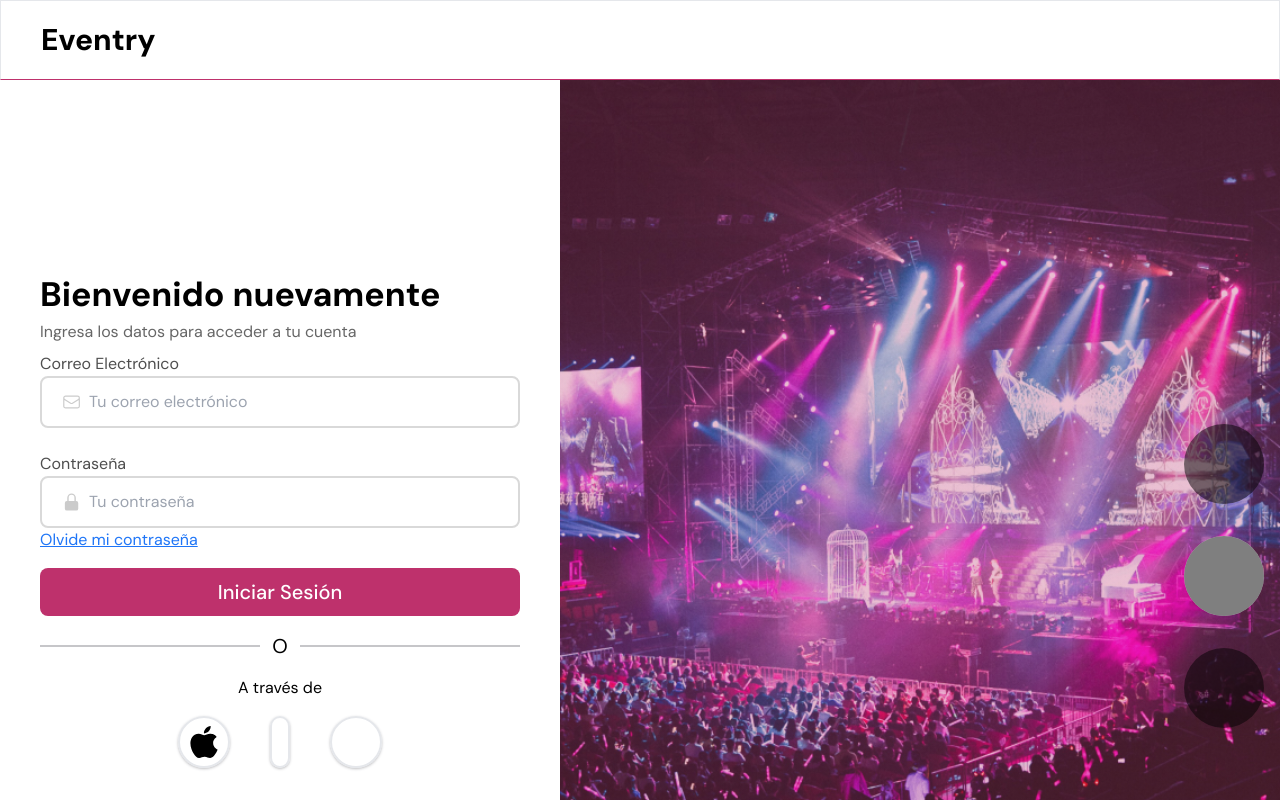
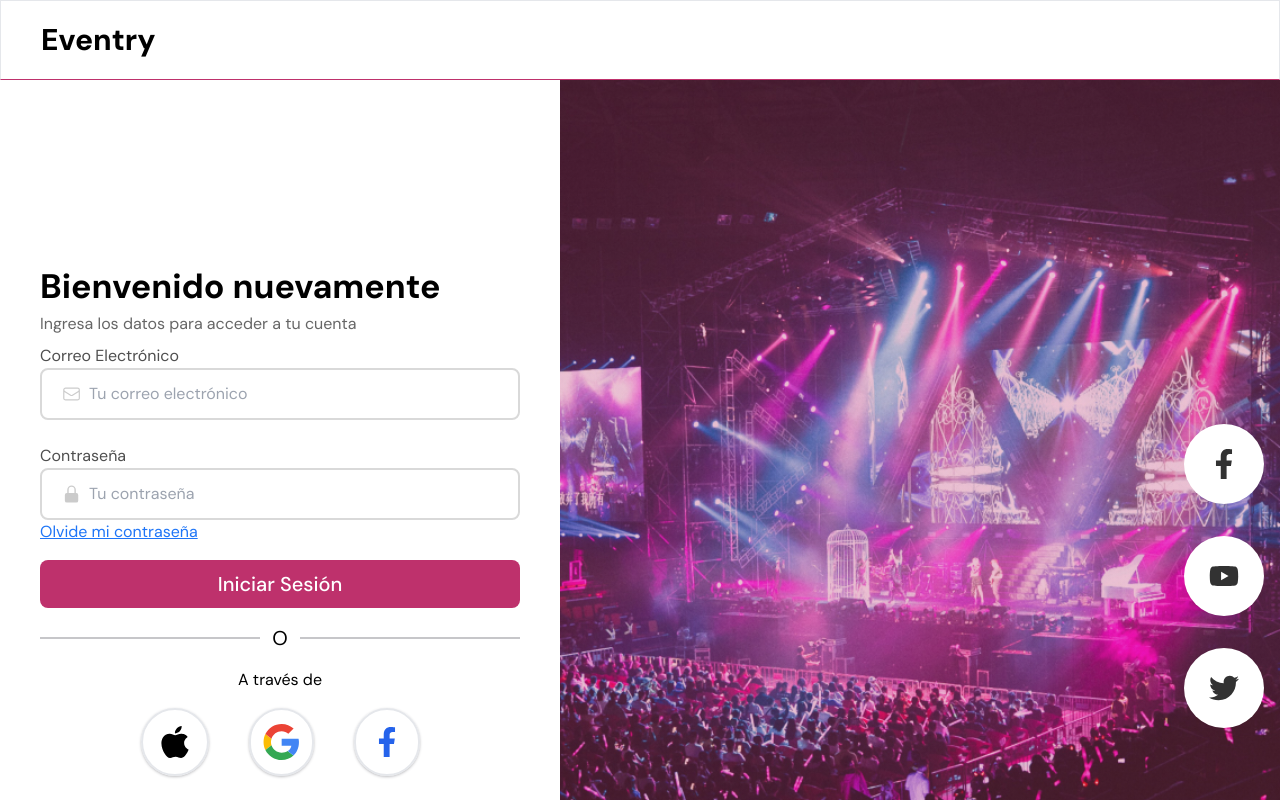
Before and after one commit to No-Country/S12-01-M-Node-React, a Next.js app in the folder frontend/: page /login in a window 1280 px wide. Shown: the top 800 px of the page. Built offline with nearby package versions, Linux system fonts and the light colour scheme.

Commit message:
LoginGoogleAuthArreglado

```diff
--- a/frontend/package.json
+++ b/frontend/package.json
@@ -10,6 +10,9 @@
   },
   "dependencies": {
     "@heroicons/react": "^2.0.18",
+    "@react-oauth/google": "^0.12.1",
+    "axios": "^1.6.2",
+    "jwt-decode": "^4.0.0",
     "next": "14.0.3",
     "react": "^18",
     "react-dom": "^18",
--- a/frontend/src/components/login/formLogin/BoxImage/BoxImage.tsx
+++ b/frontend/src/components/login/formLogin/BoxImage/BoxImage.tsx
@@ -23,18 +23,18 @@ const BoxImage = (props: Props) => {
       <div className="absolute top-[35%] right-0 mr-4 flex flex-col justify-evenly w-20">
         <Link
           href={"#"}
-          className="my-4 rounded-full">
-          <FaFacebookF className="text-white text-3xl rounded-full p-10 mr-2 opacity-50 z-10 bg-black" />
+          className=" bg-white text-black my-4 w-full h-20   rounded-full flex justify-center items-center">
+          <FaFacebookF className=" text-3xl opacity-80  " />
         </Link>
         <Link
           href={"#"}
-          className="bg-white my-4 rounded-full">
-          <FaYoutube className="text-white text-3xl rounded-full p-10 mr-2 opacity-50 z-10 bg-black" />
+          className=" bg-white text-black my-4 w-full h-20   rounded-full flex justify-center items-center">
+          <FaYoutube className=" text-3xl opacity-80  " />
         </Link>
         <Link
           href={"#"}
-          className="my-4 rounded-full">
-          <FaTwitter className="text-white text-3xl rounded-full p-10 mr-2 opacity-50 z-10 bg-black" />
+          className=" bg-white text-black my-4 w-full h-20   rounded-full flex justify-center items-center">
+          <FaTwitter className=" text-3xl opacity-80  " />
         </Link>
       </div>
     </section>
--- a/frontend/src/components/login/formLogin/FormAuth.tsx
+++ b/frontend/src/components/login/formLogin/FormAuth.tsx
@@ -1,32 +1,31 @@
 // Ensure you have the required imports
 "use client";
 import React from "react";
-/* import GoogleAuth from './google/GoogleAuth';
-import FacebookAuth from './facebook/facebookAuth'; */
+import GoogleAuth from './google/GoogleAuth';
 import AppleIcon from "@/assets/icons/Appleicon";
+import { FaFacebookF } from "react-icons/fa";
 
 type FormAuthProps = {};
 
 const FormAuth: React.FC<FormAuthProps> = (props: FormAuthProps) => {
-  //   const responseFacebook = (response) => {
-  //     console.log(response);
-  //   };
+
 
   return (
     <div className="flex flex-col justify-center items-center">
       <span>A través de</span>
       <ul className="flex justify-evenly">
-        <li className="p-2  border-2  shadow shadow-[#C6C6C9] rounded-full flex mx-5 my-4 items-center w-fit justify-center">
+        <li className="px-4 py-2  border-2  shadow shadow-[#C6C6C9] rounded-full flex mx-5 my-4 items-center w-fit cursor-pointer justify-center">
           <AppleIcon
             fill="fff"
-            className="w-8 flex justify-center items-center"
+            className="w-8 flex justify-center items-center "
           />
         </li>
-        <li className="p-2  border-2  shadow shadow-[#C6C6C9] rounded-full flex mx-5 my-4 items-center w-fit justify-center">
-          {/* <GoogleAuth/>    */}
+        <li className="py-2 px-3  border-2  shadow shadow-[#C6C6C9] rounded-full flex mx-5 my-4 items-center w-fit justify-center">
+           <GoogleAuth/>
         </li>
-        <li className="p-2  border-2  shadow shadow-[#C6C6C9] rounded-full flex mx-5 my-4 items-center  justify-center w-[52px] h-[52px]">
-          {/* <FacebookAuth/>  */}
+        <li className="p-2  border-2  shadow shadow-[#C6C6C9] rounded-full flex mx-5 my-4 items-center cursor-pointer justify-center px-4">
+          <FaFacebookF
+            className=" flex justify-center items-center text-3xl text-blue-600  "/>
         </li>
       </ul>
     </div>
--- a/frontend/src/components/login/formLogin/google/GoogleAuth.tsx
+++ b/frontend/src/components/login/formLogin/google/GoogleAuth.tsx
@@ -1,14 +1,29 @@
-/* // Ensure you have the required imports
 'use client'
+import React, { useEffect } from 'react';
+import { GoogleOAuthProvider, useGoogleLogin } from '@react-oauth/google';
+import { type } from 'os';
 import GoogleIcon from '@/assets/icons/GoogleIcon';
-import React, { useEffect } from 'react';
-import { GoogleLogin, GoogleLoginResponse, GoogleLoginResponseOffline } from 'react-google-login';
 
 type GoogleAuthProps = {};
+type GoogleButtonProps = {};
+
+const GoogleButton: React.FC<GoogleButtonProps> = (props: GoogleButtonProps) => {
+
+  const login = useGoogleLogin({
+
+    onSuccess: tokenResponse => console.log(tokenResponse),
+  });
+
+  return (
+      <button onClick={() => login()} className='' >
+       <GoogleIcon width={37}/>
+      </button>
+  );
+};
+
 
 const GoogleAuth: React.FC<GoogleAuthProps> = (props: GoogleAuthProps) => {
-  const clientIdGoogle = '354100094772-8luvc02gi36citqetv41t23ss8h2leiv.apps.googleusercontent.com';
-
+  const clientIdGoogle = '244278261503-oasa5c28d7343ah61h1rvklhoqm9otbb.apps.googleusercontent.com';
 
   useEffect(() => {
     const start = async () => {
@@ -16,8 +31,6 @@ const GoogleAuth: React.FC<GoogleAuthProps> = (props: GoogleAuthProps) => {
         await (window as any).gapi.load('auth2');
         await (window as any).gapi.auth2.init({
           clientId: clientIdGoogle
-
-
         });
       } catch (error) {
         console.error('Error initializing Google API', error);
@@ -26,39 +39,10 @@ const GoogleAuth: React.FC<GoogleAuthProps> = (props: GoogleAuthProps) => {
 
     start();
   }, []);
-
-  const onSuccess = (response: GoogleLoginResponse | GoogleLoginResponseOffline) => {
-    console.log(response);
-  };
-
-  const onFailure = (response: GoogleLoginResponse | GoogleLoginResponseOffline) => {
-    console.log(response);
-  };
-//   const responseFacebook = (response) => {
-//     console.log(response);
-//   };
-
-  return (
-
-
-          <GoogleLogin
-            clientId={clientIdGoogle}
-            onSuccess={onSuccess}
-            onFailure={onFailure}
-            render={(renderProps) => (
-              <button
-                onClick={renderProps.onClick}
-
-              >
-                <img src="./" alt="" />
-                <GoogleIcon width={30} height={30} />
-              </button>
-            )}
-          />
-
-
-  );
-};
-
+  return(
+    <GoogleOAuthProvider clientId={clientIdGoogle}>
+    <GoogleButton/>
+    </GoogleOAuthProvider>
+  )
+}
 export default GoogleAuth;
- */
```
Also changed, not shown: 1 other file (tests, documents, lock files or other folders).
